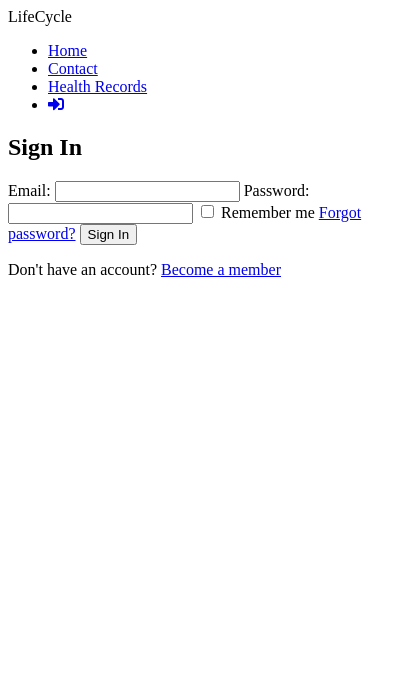
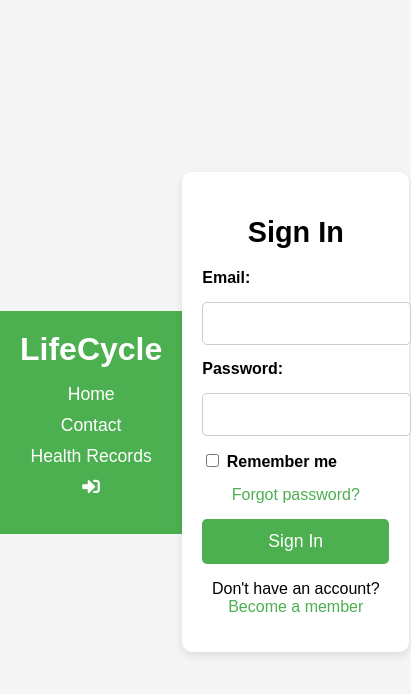
Before and after one commit to evakrutaya15/CAPSTONE, a plain HTML site: page login-register.html in a window 390 px wide. Shown: the whole page, 411 px wide, since content can reach past the window. Drawn offline with Linux system fonts and the light colour scheme.

Commit message:
Added green bar above login and registration forms

```diff
--- a/login-register.html
+++ b/login-register.html
@@ -83,8 +83,6 @@
 
         document.getElementById('show-login-form').addEventListener('click', function () {
             document.getElementById('registration-form-container').style.display = 'none';
-            document.getElementById('show-login-form').addEventListener('click', function () {
-            document.getElementById('registration-form-container').style.display = 'none';
             document.getElementById('login-form-container').style.display = 'block';
         });
 
@@ -95,25 +93,42 @@
             const email = document.getElementById('login-email').value;
             const password = document.getElementById('login-password').value;
 
-            if (email && password) {
-                // If login is successful
-                document.getElementById('login-message').innerText = "Login successful! You can now start the quiz.";
-                // You can add functionality to show the Start Quiz button or other actions here
+            // Check if user data is stored in localStorage
+            const storedUserData = localStorage.getItem('userData');
+            if (storedUserData) {
+                const userData = JSON.parse(storedUserData);
+
+                // Validate login credentials
+                if (email === userData.email && password === userData.password) {
+                    document.getElementById('login-message').innerText = "Login successful! You can now start the quiz.";
+                    // You can add functionality to show the Start Quiz button or other actions here
+                } else {
+                    document.getElementById('login-message').innerText = "Incorrect email or password!";
+                }
             } else {
-                document.getElementById('login-message').innerText = "Please enter both email and password!";
+                document.getElementById('login-message').innerText = "No registered users found!";
             }
         });
 
         // Handle Registration Form Submission
         document.getElementById('registration-form').addEventListener('submit', function (e) {
-            e.preventDefault(); // Prevent the form from submitting
+            e.preventDefault(); // Prevent form from submitting
 
             const name = document.getElementById('name').value;
             const email = document.getElementById('email').value;
             const password = document.getElementById('password').value;
 
+            // Check if all fields are filled
             if (name && email && password) {
-                // Registration successful, show message and switch to login
+                // Store user data in localStorage
+                const userData = {
+                    name: name,
+                    email: email,
+                    password: password
+                };
+
+                localStorage.setItem('userData', JSON.stringify(userData)); // Save user data to localStorage
+
                 document.getElementById('login-message').innerText = "Registration successful! Please log in.";
                 document.getElementById('registration-form-container').style.display = 'none';
                 document.getElementById('login-form-container').style.display = 'block'; // Show login form
--- a/stylelog.css
+++ b/stylelog.css
@@ -1,42 +1,148 @@
-document.getElementById('show-registration-form').addEventListener('click', function () {
-    document.getElementById('login-form-container').style.display = 'none';
-    document.getElementById('registration-form-container').style.display = 'block';
-});
+/* Green Bar Styling */
+#green-bar {
+    background-color: #4CAF50; /* Green color */
+    color: white;
+    padding: 15px;
+    text-align: center;
+    font-size: 1.5em;
+    font-weight: bold;
+    margin-bottom: 20px; /* Adds space below the green bar */
+}
 
-document.getElementById('show-login-form').addEventListener('click', function () {
-    document.getElementById('registration-form-container').style.display = 'none';
-    document.getElementById('login-form-container').style.display = 'block';
-});
+/* General Page Styles */
+body {
+    font-family: Arial, sans-serif;
+    margin: 0;
+    padding: 0;
+    background-color: #f5f5f5;
+    display: flex;
+    justify-content: center;
+    align-items: center;
+    height: 100vh;
+    text-align: center;
+}
 
-// Handle Login Form Submission
-document.getElementById('login-form').addEventListener('submit', function (e) {
-    e.preventDefault(); // Prevent the form from submitting
+/* Header Styling */
+header {
+    background-color: #4CAF50;
+    padding: 20px;
+    color: white;
+}
 
-    const email = document.getElementById('login-email').value;
-    const password = document.getElementById('login-password').value;
+header .logo {
+    font-size: 2em;
+    font-weight: bold;
+}
 
-    if (email && password) {
-        // If login is successful
-        document.getElementById('login-message').innerText = "Login successful! You can now start the quiz.";
-        // You can add functionality to show the Start Quiz button or other actions here
-    } else {
-        document.getElementById('login-message').innerText = "Please enter both email and password!";
+nav ul {
+    list-style-type: none;
+    padding: 0;
+    display: flex;
+    justify-content: center;
+    gap: 15px;
+}
+
+nav ul li {
+    display: inline-block;
+}
+
+nav ul li a {
+    color: white;
+    text-decoration: none;
+    font-size: 1.1em;
+}
+
+/* Main Container Styling */
+.container {
+    width: 100%;
+    max-width: 400px;
+    margin: 0 auto;
+    padding: 20px;
+    background-color: #fff;
+    border-radius: 10px;
+    box-shadow: 0 4px 10px rgba(0, 0, 0, 0.1);
+}
+
+/* Form Container Styling */
+.form-container {
+    display: block;
+}
+
+h2 {
+    margin-bottom: 20px;
+    font-size: 1.8em;
+}
+
+form {
+    display: flex;
+    flex-direction: column;
+    gap: 15px;
+}
+
+label {
+    text-align: left;
+    font-weight: bold;
+}
+
+input[type="text"],
+input[type="email"],
+input[type="password"] {
+    padding: 10px;
+    font-size: 1em;
+    border: 1px solid #ccc;
+    border-radius: 5px;
+    width: 100%;
+}
+
+button {
+    padding: 12px;
+    background-color: #4CAF50;
+    color: white;
+    font-size: 1.2em;
+    border: none;
+    border-radius: 5px;
+    cursor: pointer;
+}
+
+button:hover {
+    background-color: #45a049;
+}
+
+/* Link Styling */
+a {
+    color: #4CAF50;
+    text-decoration: none;
+}
+
+a:hover {
+    text-decoration: underline;
+}
+
+/* Message Styling */
+#login-message {
+    margin-top: 20px;
+    font-size: 1.2em;
+    color: #d9534f;
+}
+
+/* Media Queries for Responsiveness */
+@media (max-width: 768px) {
+    .container {
+        width: 90%;
     }
-});
 
-// Handle Registration Form Submission
-document.getElementById('registration-form').addEventListener('submit', function (e) {
-    e.preventDefault(); // Prevent the form from submitting
+    button {
+        font-size: 1.1em;
+    }
 
-    const name = document.getElementById('name').value;
-    const email = document.getElementById('email').value;
-    const password = document.getElementById('password').value;
+    input[type="text"],
+    input[type="email"],
+    input[type="password"] {
+        font-size: 1.1em;
+    }
 
-    if (name && email && password) {
-        // Registration successful, show message and switch to login
-        document.getElementById('login-message').innerText = "Registration successful! Please log in.";
-        document.getElementById('registration-form-container').style.display = 'none';
-        document.getElementById('login-form-container').style.display = 'block'; // Show login form
-    } else {
-        document.getElementById('login-message').innerText = "Please fill all fields!";
+    nav ul {
+        flex-direction: column;
+        gap: 10px;
     }
+}
```
Also changed, not shown: script.js (+23 -7 lines).
